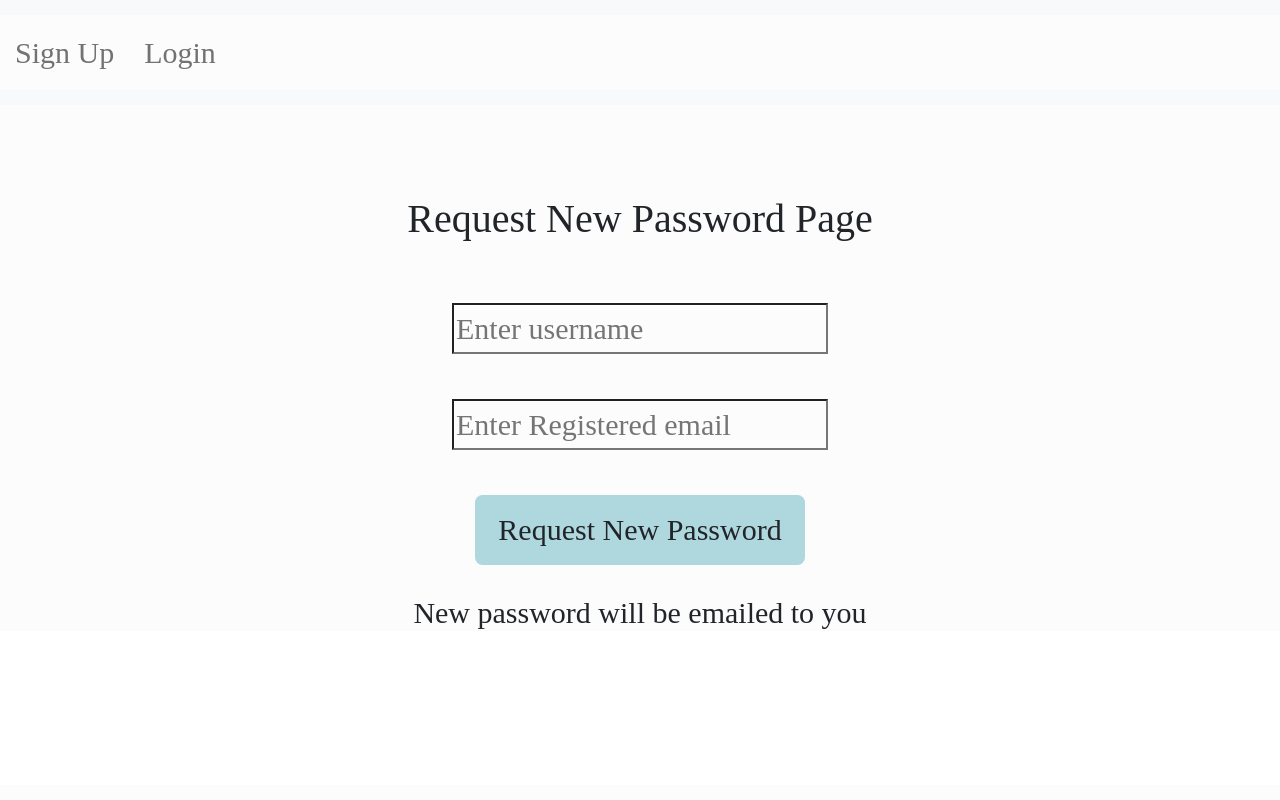
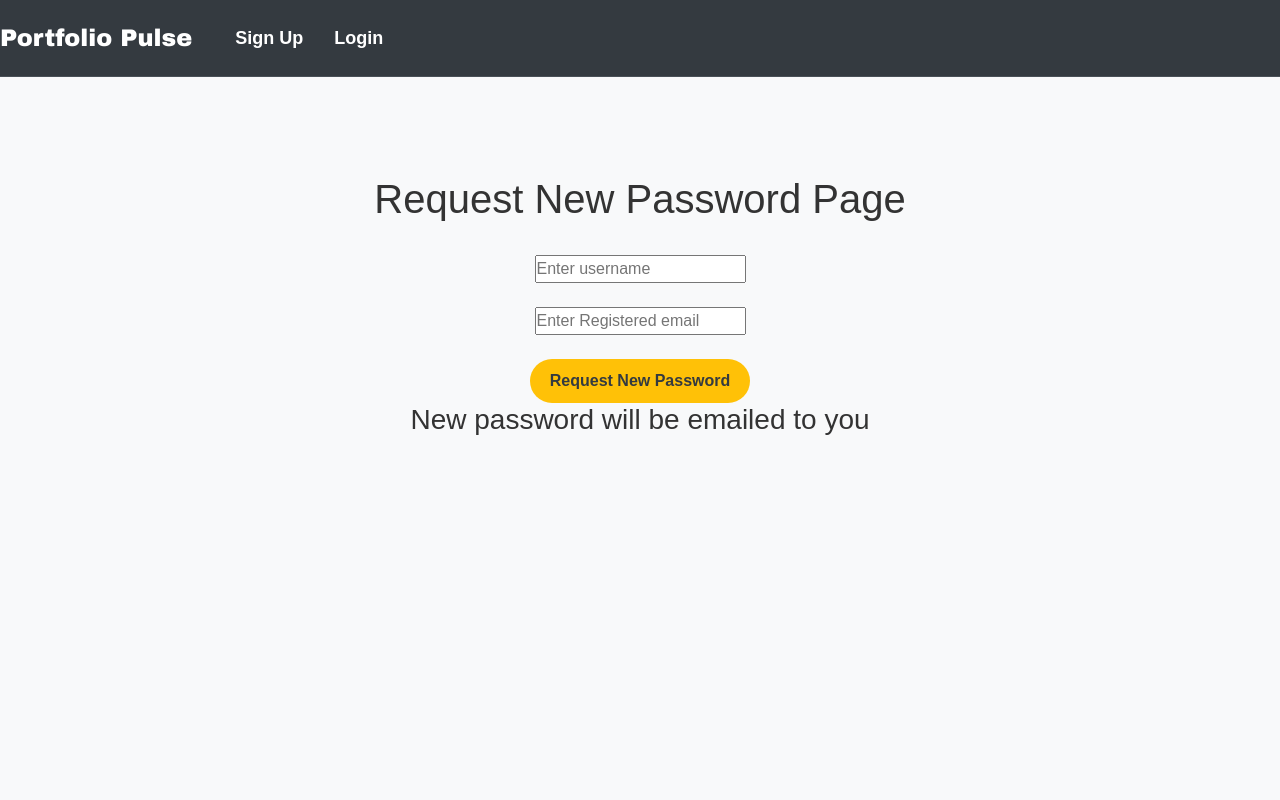
Before and after one commit to Monica-Gullapalli/PortfolioPulse-Django-WebApp, a Django app: page /urnp/ in a window 1280 px wide. Run offline with Django 5.2, Linux system fonts and the light colour scheme; some libraries are stand-ins or nearby versions.

Commit message:
better ui

```diff
--- a/templates/base.html
+++ b/templates/base.html
@@ -1,35 +1,91 @@
+<!DOCTYPE html>
 <html>
 <head>
-	<title>{% block title %}{% endblock %}</title>
-	<link href = "https://cdn.jsdelivr.net/npm/bootstrap@5.1.1/dist/css/bootstrap.min.css" rel = "stylesheet">
+	<title>{% block title %}Portfolio Pulse{% endblock %}</title>
+	<link href="https://cdn.jsdelivr.net/npm/bootstrap@5.1.1/dist/css/bootstrap.min.css" rel="stylesheet">
   	<meta name="viewport" content="width=device-width, initial-scale=1.0">
 	<style>
-		*{font-size: 30px; font-family: "Times New Roman", Times, serif; }
-		#nav{ background-color: white; height: 60px;  font-family: "Times New Roman", Times, serif;}
-		#nav a{background-color: white; color: #444545; padding: 30px; text-decoration: none;  font-family: "Times New Roman", Times, serif; font-size: 30px;}
-		.img{margin-top: 10px; width:60px; height: 60px;}
-		{% block style %}{% endblock %}
+		* {
+			font-family: "Arial", sans-serif;
+			margin: 0;
+			padding: 0;
+			box-sizing: border-box;
+		}
+		body {
+			background-color: #f8f9fa;
+			color: #333;
+		}
+		.navbar {
+			background-color: #343a40;
+			padding: 15px 0;
+			border-bottom: 1px solid #495057;
+		}
+		.navbar-brand {
+			color: #fff;
+			font-size: 24px;
+			font-weight: bold;
+            margin-right: 20px; /* Add space before project name */
+            font-family: 'Arial Black', sans-serif; /* Different font for project name */
+		}
+		.navbar-nav .nav-link {
+			color: #fff;
+			font-size: 18px;
+			font-weight: bold;
+			margin-left: 15px;
+		}
+		.navbar-nav .nav-link:hover {
+		    color: #ffc107;
+		}
+		.btn {
+		    background-color: #ffc107;
+		    color: #343a40;
+		    border: none;
+		    border-radius: 30px;
+		    padding: 10px 20px;
+		    font-size: 16px;
+		    font-weight: bold;
+		    cursor: pointer;
+		}
+		.btn:hover {
+		    background-color: #ff6b6b;
+		    color: #fff;
+		}
+		.form-control {
+			border: 2px solid #ffc107;
+			border-radius: 30px;
+			padding: 15px 20px;
+			font-size: 16px;
+			margin-top: 20px;
+		}
+        .form-control:focus {
+            border-color: #ff6b6b;
+            box-shadow: none;
+        }
+
+        .container {
+            margin-top: 50px;
+        }
+
 	</style>
 	{% block head %}{% endblock %}
-
 </head>
 <body>
-
-	<nav class="navbar navbar-expand-lg navbar-light bg-light">
+	<nav class="navbar navbar-expand-lg">
+	  <a class="navbar-brand" href="#">
+	    Portfolio Pulse
+	  </a>
 	  <button class="navbar-toggler" type="button" data-toggle="collapse" data-target="#navbarNav" aria-controls="navbarNav" aria-expanded="false" aria-label="Toggle navigation">
 	    <span class="navbar-toggler-icon"></span>
 	  </button>
 	  <div class="collapse navbar-collapse" id="navbarNav">
-    <ul class="navbar-nav">
+	    <ul class="navbar-nav ml-auto">
 			{% if user.is_authenticated %}
 		      <li class="nav-item">
 		        <a class="nav-link" href="{% url 'home' %}">Home</a>
 		      </li>
 		      <li class="nav-item">
 		        <a class="nav-link" href="{% url 'ulogout' %}">Logout</a>
-
 		      </li>
-
 			{% else %}
 		      <li class="nav-item">
 		        <a class="nav-link" href="{% url 'usignup' %}">Sign Up</a>
@@ -42,10 +98,12 @@
 	  </div>
 	</nav>
 
+    <div class="container">
         {% block content %}{% endblock %}
+    </div>
+
     <script src="https://code.jquery.com/jquery-3.4.1.min.js"></script>
     <script src="https://cdn.jsdelivr.net/npm/popper.js@1.16.0/dist/umd/popper.min.js"></script>
     <script src="https://stackpath.bootstrapcdn.com/bootstrap/4.4.1/js/bootstrap.min.js"></script>
 </body>
-
 </html>
```
Also changed, not shown: fin_app/templates/view.html (+125 -44 lines), db.sqlite3. Lines whose indentation alone changed are shown as unchanged.
